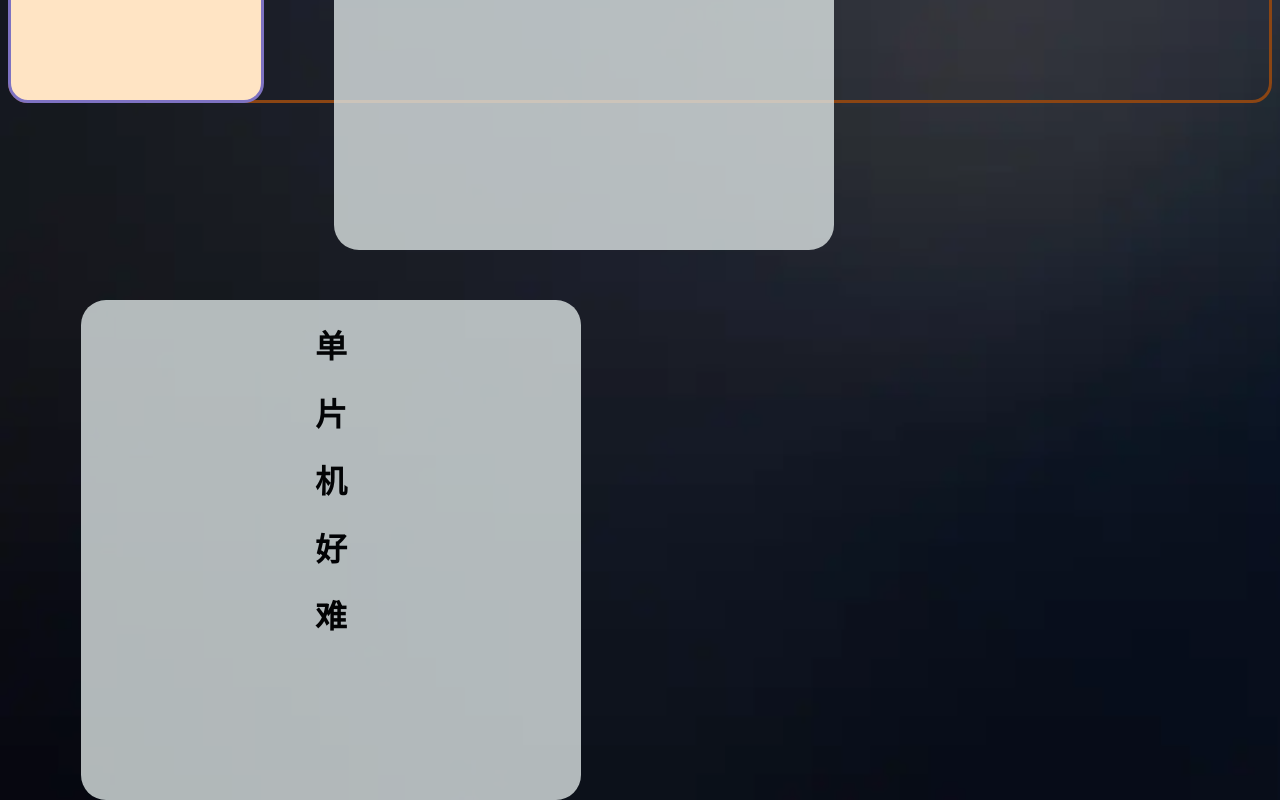
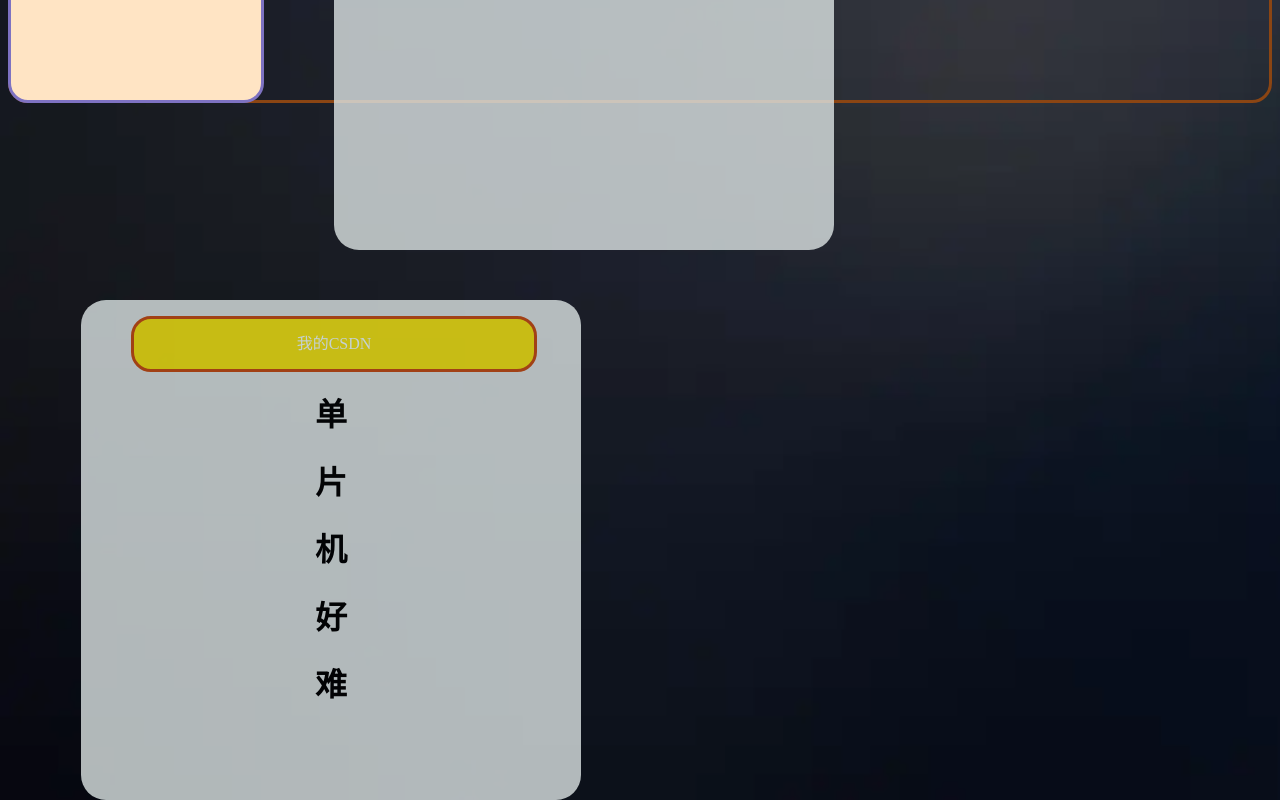
Before and after one commit to sunwei-yan/sunwei-yan.github.io, a plain HTML site: page 2.html in a window 1280 px wide. Shown: the part 1517-2317 px from the top of the page. Drawn offline with Linux system fonts and the light colour scheme.

Commit message:
Update 2.html

```diff
--- a/2.html
+++ b/2.html
@@ -50,7 +50,7 @@
         width: 200x;
        position: absolute ;
        left: 38px;
-       top: 600px;border: saddlebrown;
+       top: 700px;border: saddlebrown;
        border-style: solid;
 
        border-radius: 20px;
@@ -207,13 +207,46 @@
     border-style: solid;
     border-radius: 25px;
 }
+#wz{
+    background-color: rgb(244, 229, 18);
+    height: 50px;
+    border: rgb(197, 75, 19);
+    border-style: solid;
+    width: 80%;
+    border-radius: 20px;
+    text-align: center;
+    float:left;
+   margin-left: 50px;
+   margin-bottom: 10px;
+   color: azure;
+
+
+
+}
+#wz:hover{
+    background-color: rgba(255, 221, 1, 0.767);
+    height: 50px;
+    border: rgb(197, 75, 19);
+    border-style: solid;
+    width: 80%;
+    border-radius: 20px;
+    text-align: center;
+    float:left;
+   margin-left: 50px;
+   margin-bottom: 10px;
+   color: azure;
+
+
+
+}
     </style>
 </head>
 <body>
-   <div id="head"><p class="t1">W的技术小站</p><p class="t2"title="点击查看更新日志"><a id="rz" href="rizhi.html">最新更新时间2022.3.26</a></p> </div>
+   <div id="head"><p class="t1">虾·~·稿</p><p class="t2"title="点击查看更新日志"><a id="rz" href="rizhi.html">最新更新时间2022.3.26</a></p> </div>
    <div id="ce">
 
     <a href="wordcould.html"> <p id="ck">wordcoul词云</p></a>
+    <a href="https://blog.csdn.net/qq_61026911/article/details/123910589?spm=1001.2014.3001.5502"> <p id="ck">数码管动态显示</p></a>
     <a href="666.html"> <p id="ck">py爬虫</p></a>
     <a href="666.html"> <p id="ck">建站笔记</p></a>
     <a href="666.html"> <p id="ck">ui自动化</p></a>
@@ -241,11 +274,19 @@
     <div id="m3">
         <h1><-----------这是nobug派大星它可以让你没有bug</h1>
     </div>
-    <div id="m4"><h1>单</h1>
+    <div id="m4">
+        <a href="https://blog.csdn.net/qq_61026911?type=blog"> <p id="wz">我的CSDN</p></a>
+        <br>
+        <br>
+        <h1>单</h1>
         <h1>片</h1>
         <h1>机</h1>
         <h1>好</h1>
-        <h1>难</h1></div>
+        <h1>难</h1>
+
+
+    </div>
+
 
 </body>
 </html>
```
